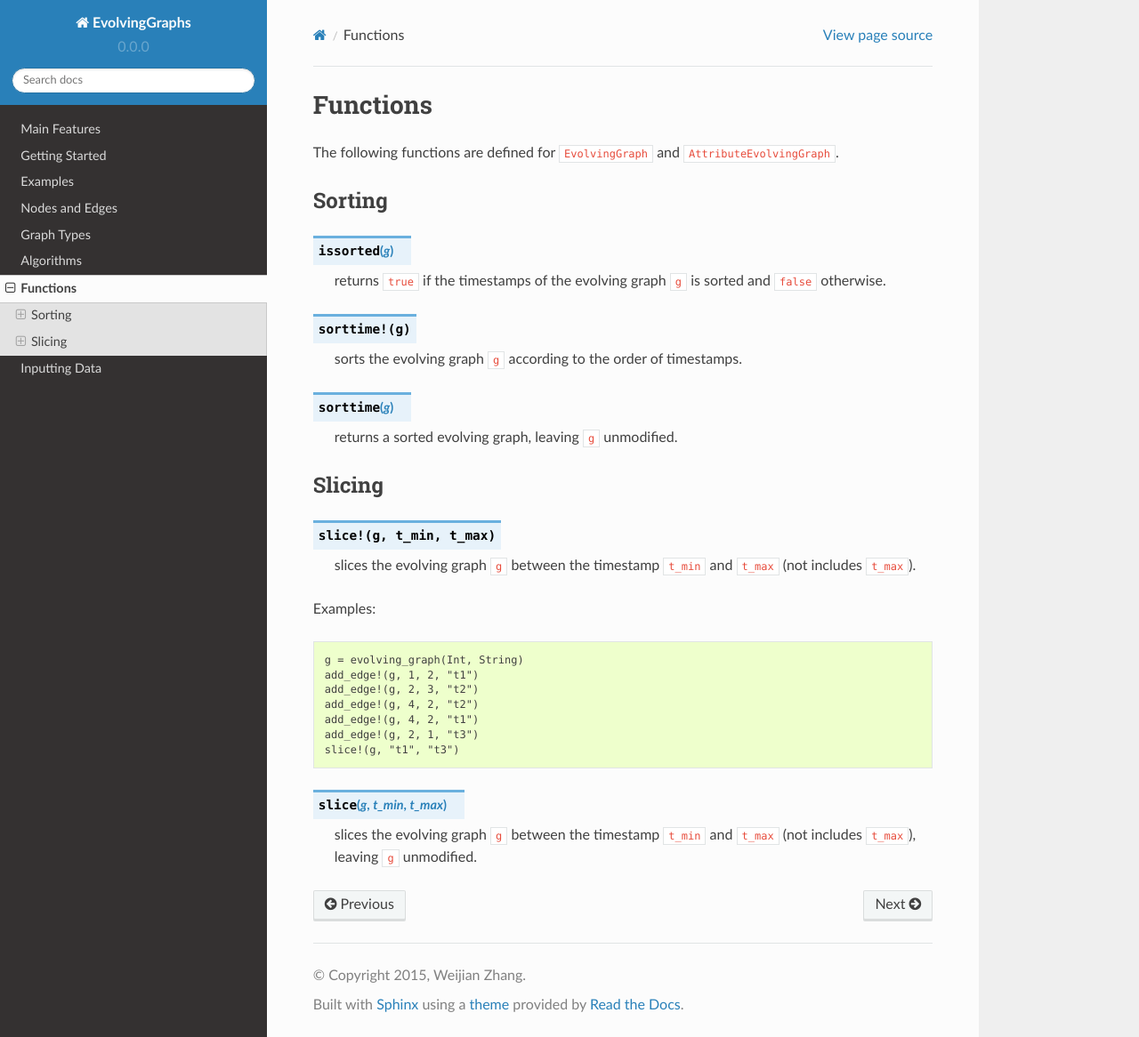
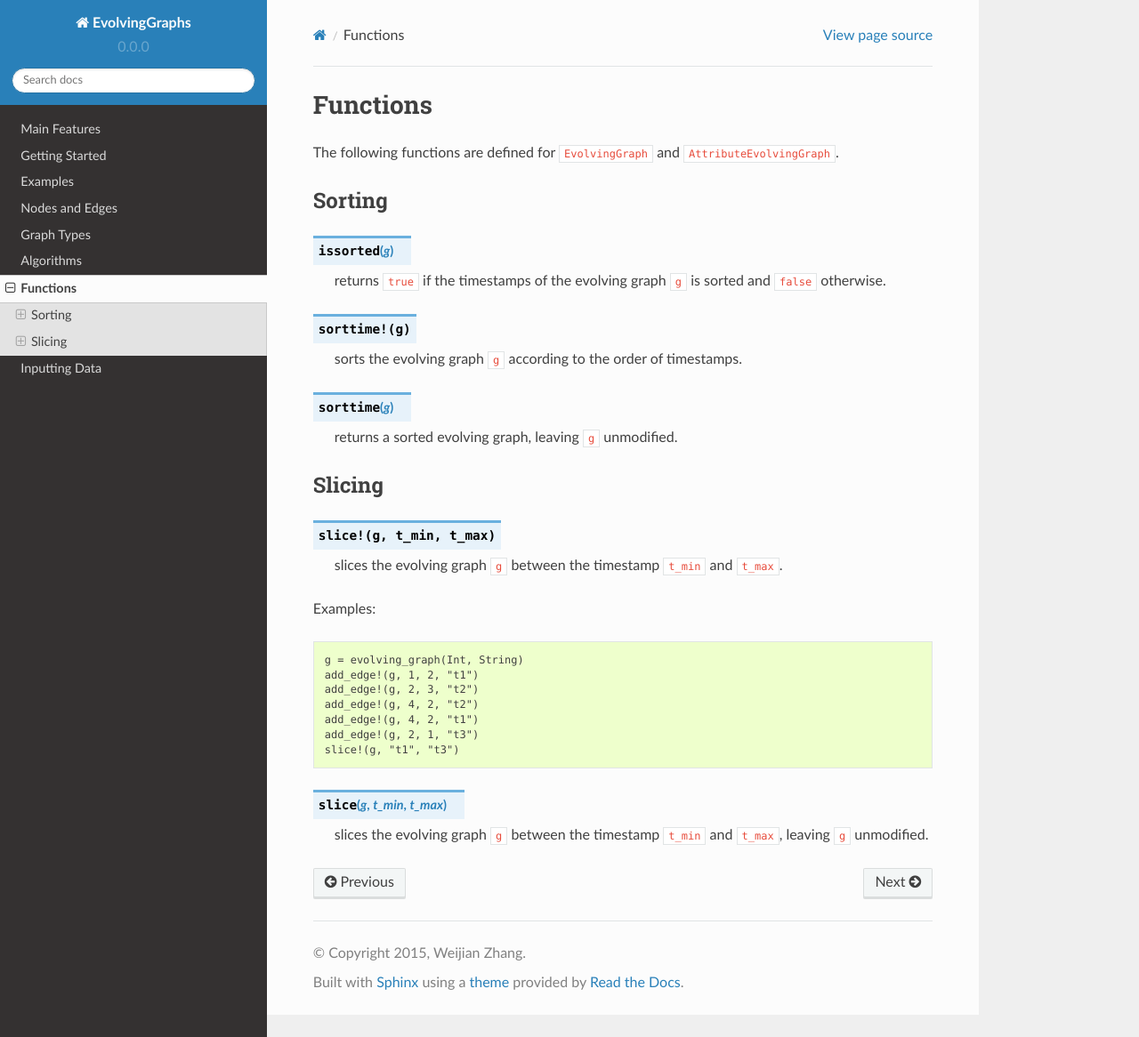
Before and after one commit to EtymoIO/EvolvingGraphs.jl, a Sphinx documentation site: the page built from doc/functions.rst, in a window 1280 px wide and 1166 px high. Shown: the whole window at 89% size. Built offline with Sphinx 7.4.7 and the Read the Docs theme 2.0.0, drawn with Linux system fonts in a browser that asks for light colours.

```diff
--- a/doc/functions.rst
+++ b/doc/functions.rst
@@ -26,7 +26,7 @@
 .. function:: slice!(g, t_min, t_max)
 
    slices the evolving graph ``g`` between the timestamp ``t_min`` and
-   ``t_max`` (not includes ``t_max``).
+   ``t_max``.
 
 Examples::
 
@@ -41,4 +41,4 @@
 .. function:: slice(g, t_min, t_max)
 
    slices the evolving graph ``g`` between the timestamp ``t_min`` and
-   ``t_max`` (not includes  ``t_max``), leaving ``g`` unmodified.
+   ``t_max``, leaving ``g`` unmodified.
```
Also changed, not shown: 5 other files.
